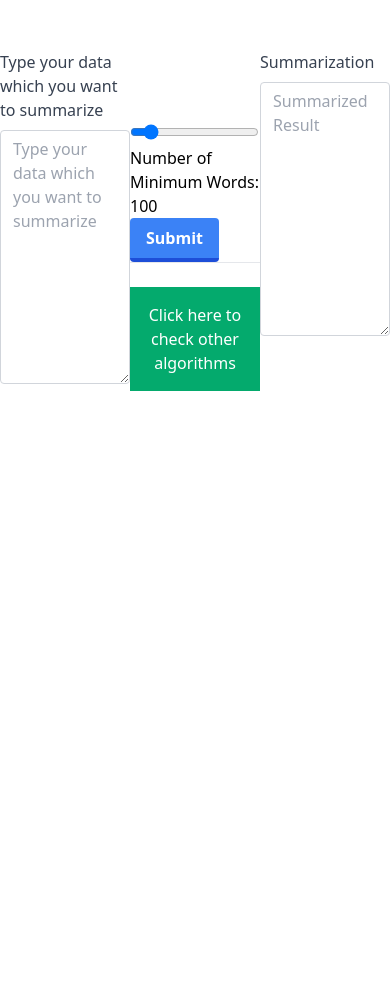
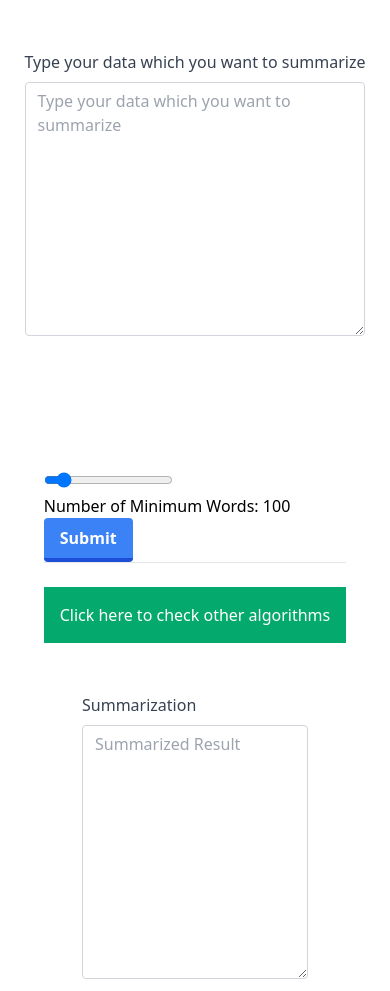
Before and after one commit to Sammy970/Text-Summarization, a Flask app: page / in a window 390 px wide. Shown: the part 24-1015 px from the top of the page. Before the commit the page ends 415 px from the top, so only its background shows below. Run offline with Flask 2, Linux system fonts and the light colour scheme; some libraries are stand-ins or nearby versions.

Commit message:
Changes to website responsive to mobiles

```diff
--- a/templates/index.html
+++ b/templates/index.html
@@ -33,7 +33,7 @@
     <div class="container">
         <form action="{{url_for('Summarize')}}" method="post">
 
-            <div class="grid grid-cols-3 md:grid-cols-3">
+            <div class="grid md:grid-cols-1 lg:grid-cols-3">
 
                 <div class="firstBox">
 
--- a/templates/textRank.html
+++ b/templates/textRank.html
@@ -19,7 +19,7 @@
     <div class="container">
         <form action="{{url_for('textRank')}}" method="post">
 
-            <div class="grid grid-cols-3 md:grid-cols-3">
+            <div class="grid md:grid-cols-1 lg:grid-cols-3">
 
                 <div class="firstBox">
 
```
